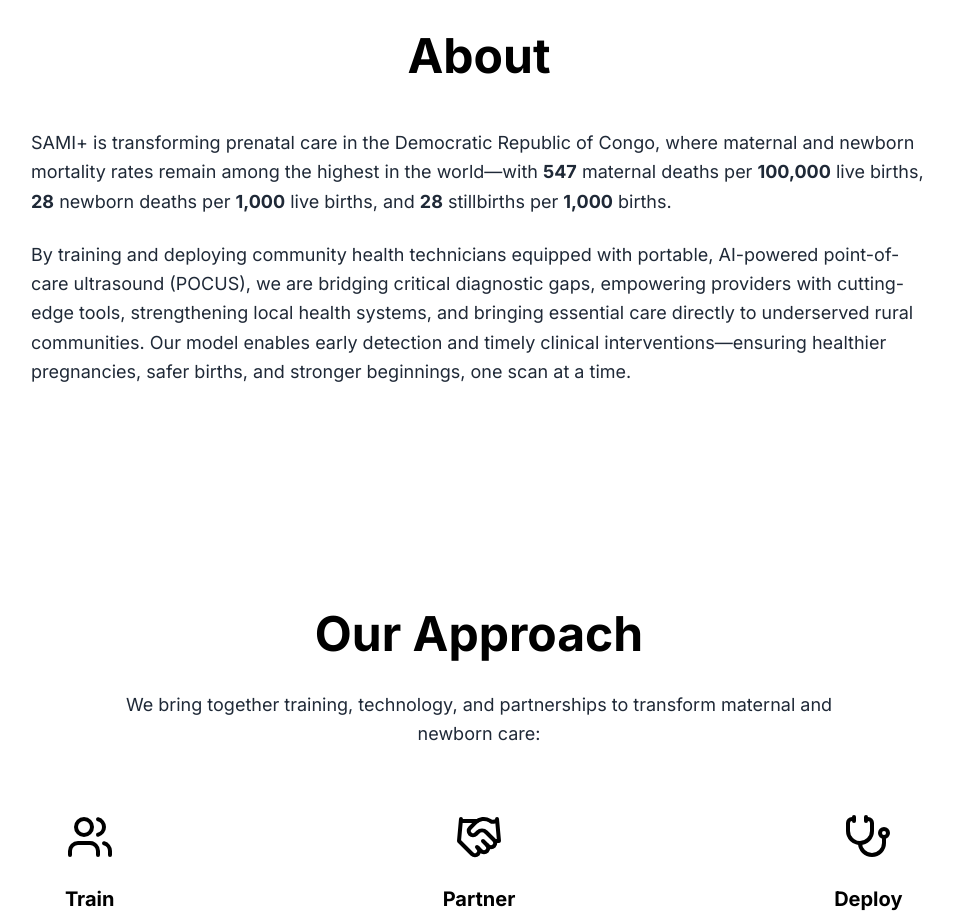
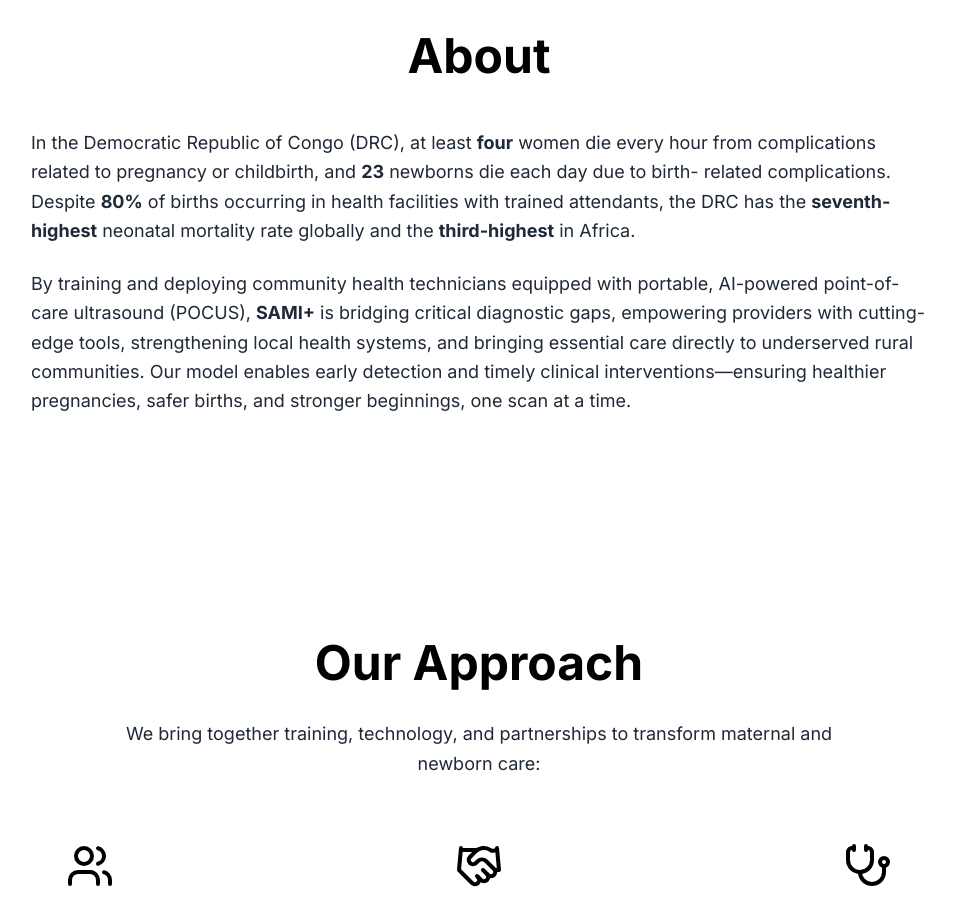
Before and after one commit to samiwithai/sami_health_website_v1, a React (Vite) app: page / in a window 1280 px wide. Shown: the part 880-1797 px from the top of the page, without its empty margins (161-1116 px from the left). Built offline with nearby package versions, Linux system fonts and the light colour scheme.

Commit message:
change intro text

```diff
--- a/src/sections/Intro.jsx
+++ b/src/sections/Intro.jsx
@@ -24,10 +24,13 @@
           transition={{ duration: 0.6 }}
         >
           <p>
-            SAMI+ is transforming prenatal care in the Democratic Republic of Congo, where maternal and newborn mortality rates remain among the highest in the world—with <strong>547</strong> maternal deaths per <strong>100,000</strong> live births, <strong>28</strong> newborn deaths per <strong>1,000</strong> live births, and <strong>28</strong> stillbirths per <strong>1,000</strong> births.
+            In the Democratic Republic of Congo (DRC), at least <strong>four</strong> women die every hour from
+            complications related to pregnancy or childbirth, and <strong>23</strong> newborns die each day due to birth-
+            related complications. Despite <strong>80%</strong> of births occurring in health facilities with trained
+            attendants, the DRC has the <strong>seventh-highest</strong> neonatal mortality rate globally and the <strong>third-highest</strong> in Africa.
           </p>
           <p>
-            By training and deploying community health technicians equipped with portable, AI-powered point-of-care ultrasound (POCUS), we are bridging critical diagnostic gaps, empowering providers with cutting-edge tools, strengthening local health systems, and bringing essential care directly to underserved rural communities. Our model enables early detection and timely clinical interventions—ensuring healthier pregnancies, safer births, and stronger beginnings, one scan at a time.
+            By training and deploying community health technicians equipped with portable, AI-powered point-of-care ultrasound (POCUS), <strong>SAMI+</strong> is bridging critical diagnostic gaps, empowering providers with cutting-edge tools, strengthening local health systems, and bringing essential care directly to underserved rural communities. Our model enables early detection and timely clinical interventions—ensuring healthier pregnancies, safer births, and stronger beginnings, one scan at a time.
           </p>
         </motion.div>
       </div>
```
